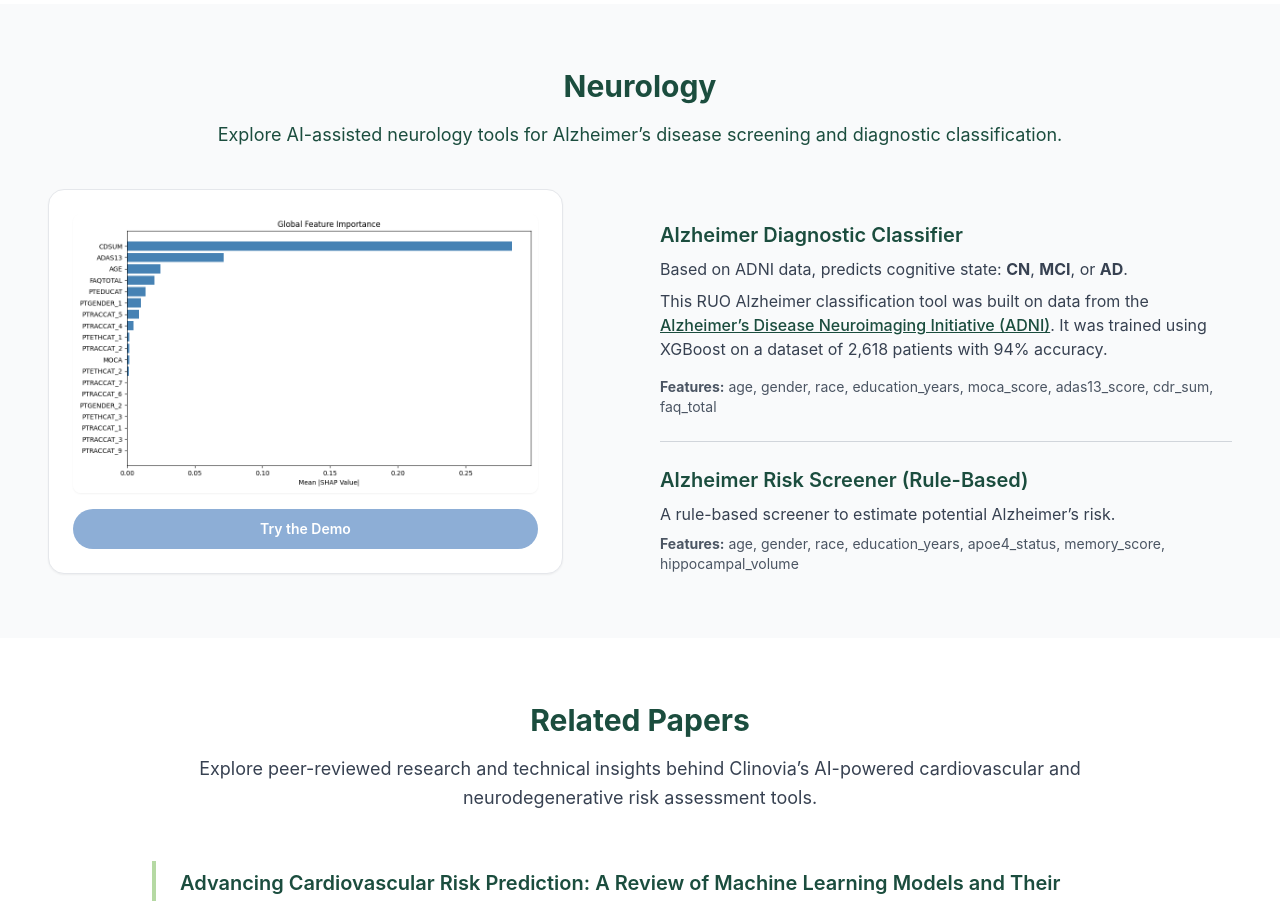
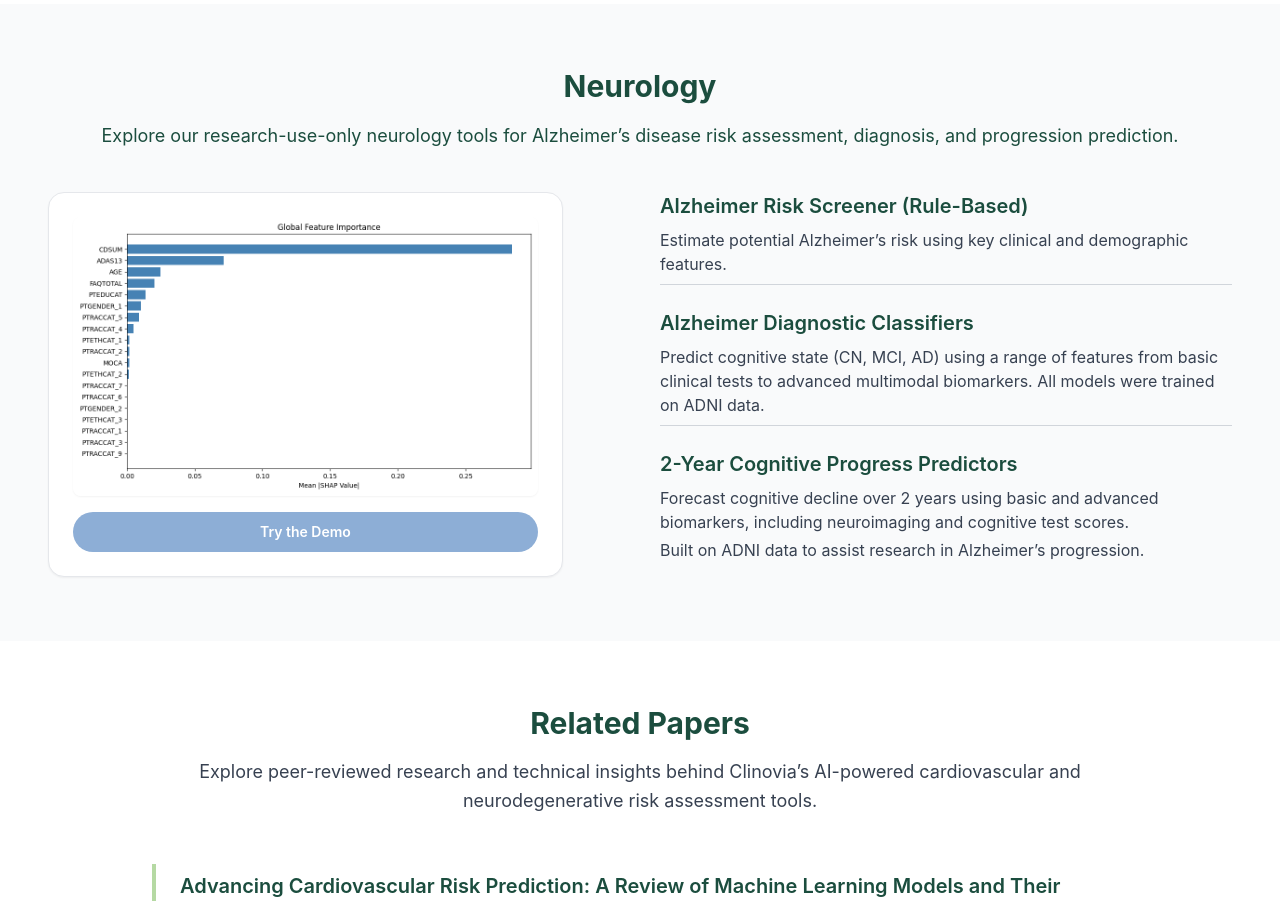
Before and after one commit to Clinovia/landing-page, a Next.js app: page / in a window 1280 px wide. Shown: the part 1400-2301 px from the top of the page. Built offline with nearby package versions, Linux system fonts and the light colour scheme.

Commit message:
new AWS gradio app for Neurology

```diff
--- a/components/Neurology.tsx
+++ b/components/Neurology.tsx
@@ -1,4 +1,22 @@
+import Link from "next/link";
+
 export default function Neurology() {
+  const neuroTools = [
+    {
+      name: "Alzheimer Risk Screener (Rule-Based)",
+      description: `Estimate potential Alzheimer’s risk using key clinical and demographic features.`,
+    },
+    {
+      name: "Alzheimer Diagnostic Classifiers",
+      description: `Predict cognitive state (CN, MCI, AD) using a range of features from basic clinical tests to advanced multimodal biomarkers. All models were trained on ADNI data.`,
+    },
+    {
+      name: "2-Year Cognitive Progress Predictors",
+      description: `Forecast cognitive decline over 2 years using basic and advanced biomarkers, including neuroimaging and cognitive test scores.
+Built on ADNI data to assist research in Alzheimer’s progression.`,
+    },
+  ];
+
   return (
     <section id="neurology" className="py-16 bg-gray-50 w-full">
       <div className="max-w-7xl mx-auto px-12">
@@ -10,29 +28,32 @@ export default function Neurology() {
           >
             Neurology
           </h2>
-          <p className="text-lg text-[#1B4D3E] leading-relaxed">
-            Explore AI-assisted neurology tools for Alzheimer’s disease screening
-            and diagnostic classification.
+          <p
+            className="text-lg text-[#1B4D3E] font-normal leading-relaxed"
+            style={{ lineHeight: "1.8" }}
+          >
+            Explore our research-use-only neurology tools for Alzheimer’s disease
+            risk assessment, diagnosis, and progression prediction.
           </p>
         </div>
 
         {/* Two-column layout */}
-        <div className="grid md:grid-cols-2 gap-10 items-end">
-          {/* Left Column: Alzheimer Card */}
+        <div className="grid md:grid-cols-2 gap-10 items-start">
+          {/* Left Column: Demo Card */}
           <div
-            className="bg-white text-[#1B4D3E] rounded-2xl p-6 shadow-sm flex flex-col border border-gray-200 self-end"
+            className="bg-white text-[#1B4D3E] rounded-2xl p-6 shadow-sm flex flex-col border border-gray-200 self-start"
             style={{ width: "90%", marginRight: "auto" }}
           >
             <div className="mb-4">
               <img
                 src="/images/shap_global.png"
-                alt="Alzheimer Diagnostic Tools"
+                alt="Neurology Tools Overview"
                 className="w-full rounded-lg shadow-sm"
               />
             </div>
 
             <a
-              href="https://huggingface.co/spaces/Clinovia/alzheimer-diagnosis"
+              href="http://3.94.152.216:7860"
               target="_blank"
               rel="noopener noreferrer"
               className="inline-block px-5 py-2.5 bg-[#8daed6] text-white font-semibold rounded-full hover:bg-[#4782c9] transition-colors text-sm text-center"
@@ -41,49 +62,21 @@ export default function Neurology() {
             </a>
           </div>
 
-          {/* Right Column: Descriptions */}
+          {/* Right Column: Compact Tool List */}
           <div className="flex flex-col justify-start space-y-6">
-            {/* Alzheimer Diagnostic Classifier */}
-            <div>
-              <h3 className="text-xl font-semibold text-[#1B4D3E] mb-2">
-                Alzheimer Diagnostic Classifier
-              </h3>
-              <p className="text-gray-700 mb-2">
-                Based on ADNI data, predicts cognitive state:{" "}
-                <strong>CN</strong>, <strong>MCI</strong>, or <strong>AD</strong>.
-              </p>
-              <p className="mb-4 text-gray-700">
-                This RUO Alzheimer classification tool was built on data from the{" "}
-                <a
-                  href="https://adni.loni.usc.edu"
-                  target="_blank"
-                  rel="noopener noreferrer"
-                  className="text-[#1B4D3E] underline hover:text-green-800 transition-colors font-medium"
-                >
-                  Alzheimer’s Disease Neuroimaging Initiative (ADNI)
-                </a>
-                . It was trained using XGBoost on a dataset of 2,618 patients with
-                94% accuracy.
-              </p>
-              <p className="text-sm text-gray-600">
-                <strong>Features:</strong> age, gender, race, education_years, moca_score, adas13_score, cdr_sum, faq_total
-              </p>
-            </div>
-
-            <hr className="border-t border-gray-300" />
-
-            {/* Alzheimer Risk Screener */}
-            <div>
-              <h3 className="text-xl font-semibold text-[#1B4D3E] mb-2">
-                Alzheimer Risk Screener (Rule-Based)
-              </h3>
-              <p className="text-gray-700 mb-2">
-                A rule-based screener to estimate potential Alzheimer’s risk.
-              </p>
-              <p className="text-sm text-gray-600">
-                <strong>Features:</strong> age, gender, race, education_years, apoe4_status, memory_score, hippocampal_volume
-              </p>
-            </div>
+            {neuroTools.map((tool, index) => (
+              <div key={tool.name}>
+                <h3 className="text-xl font-semibold text-[#1B4D3E] mb-2">{tool.name}</h3>
+                {tool.description.split("\n").map((line, i) => (
+                  <p key={i} className="text-gray-700 mb-1">
+                    {line}
+                  </p>
+                ))}
+                {index !== neuroTools.length - 1 && (
+                  <hr className="border-t border-gray-300 mt-2" />
+                )}
+              </div>
+            ))}
           </div>
         </div>
       </div>
```
